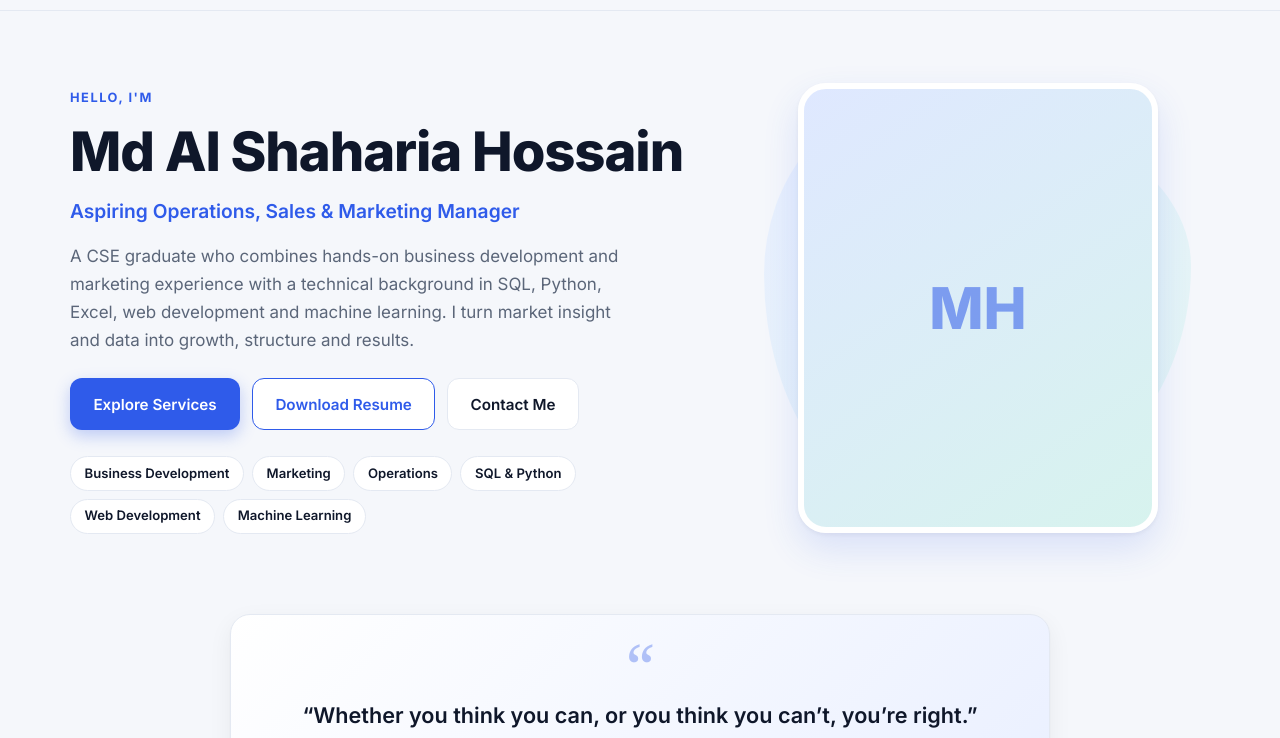
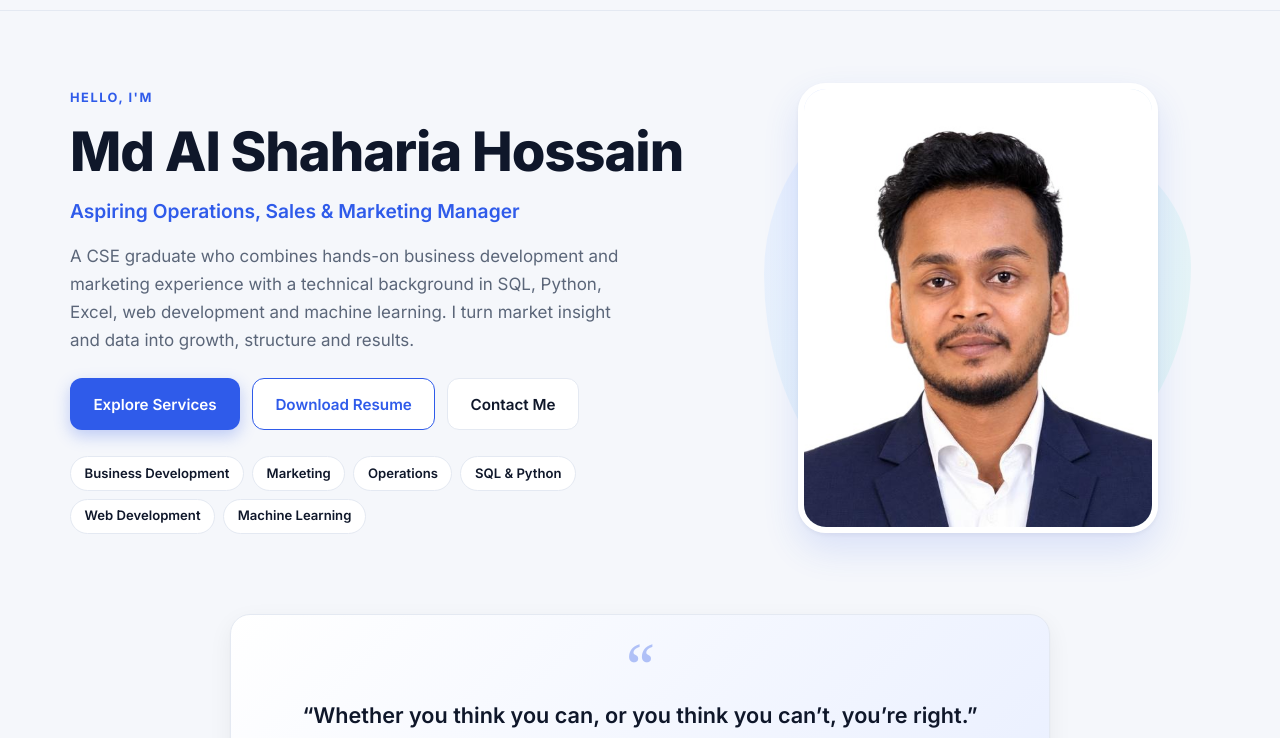
Before and after one commit to Rimon0287/Shaharia, a plain HTML site: page index.html in a window 1280 px wide. Shown: the part 60-798 px from the top of the page. Drawn offline with Linux system fonts and the light colour scheme.

Commit message:
Update profile image source in index.html

```diff
--- a/index.html
+++ b/index.html
@@ -38,7 +38,7 @@
   <div class="hero-photo reveal">
     <div class="photo photo-lg">
   <span class="initials">MH</span>
-  <img src="images/profile.jpg" alt="Portrait of Md Al Shaharia Hossain" onerror="this.remove()">
+  <img src="image/profile.jpg" alt="Portrait of Md Al Shaharia Hossain" onerror="this.remove()">
 </div>
   </div>
 </section>
```
